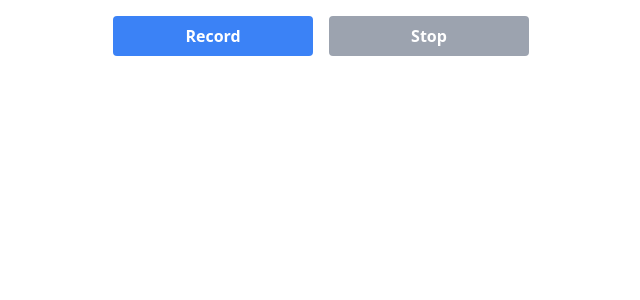
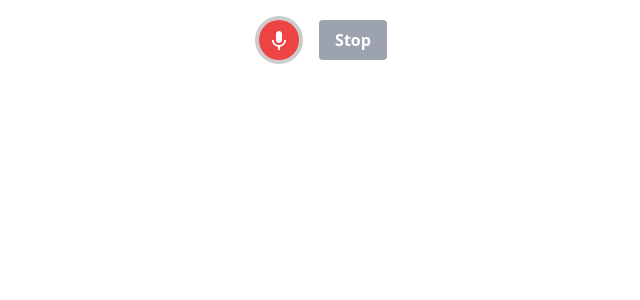
Before and after one commit to damphat/my_recorder_js, a Next.js app: page / in a window 1280 px wide. Shown: the top 300 px of the page, without its empty margins (319-959 px from the left). Built offline with nearby package versions, Linux system fonts and the light colour scheme.

Commit message:
Better record button

```diff
--- /dev/null
+++ b/components/buttons.tsx
@@ -0,0 +1,43 @@
+import { ButtonHTMLAttributes, HTMLProps } from "react";
+
+const Mic = () => (<svg
+width="14px"
+height="19px"
+viewBox="0 0 14 19"
+version="1.1"
+xmlns="http://www.w3.org/2000/svg"
+>
+<g
+  id="Page-1"
+  stroke="none"
+  stroke-width="1"
+  fill="none"
+  fill-rule="evenodd"
+>
+  <path
+    d="M7,12 C8.66,12 9.99,10.66 9.99,9 L10,3 C10,1.34 8.66,0 7,0 C5.34,0 4,1.34 4,3 L4,9 C4,10.66 5.34,12 7,12 Z M12.3,9 C12.3,12 9.76,14.1 7,14.1 C4.24,14.1 1.7,12 1.7,9 L0,9 C0,12.41 2.72,15.23 6,15.72 L6,19 L8,19 L8,15.72 C11.28,15.24 14,12.42 14,9 L12.3,9 Z"
+    id="mic"
+    fill="#FFFFFF"
+    fill-rule="nonzero"
+  ></path>
+</g>
+</svg>)
+
+export const RecordButton = (props: ButtonHTMLAttributes<HTMLButtonElement>) => {
+    var {children, disabled, ...rest} = props;
+  return (
+    <button {...rest}>
+
+        <div className="p-1 rounded-full bg-black/20">
+            {disabled
+            ?<div className="flex h-10 w-10 items-center justify-center rounded-full bg-gray-500">
+                <Mic/>
+            </div>
+            :<div className="duration-250 flex h-10 w-10 items-center justify-center rounded-full bg-red-500 transition ease-in-out hover:scale-110">
+                <Mic/>
+            </div>
+            }
+        </div>
+    </button>
+  );
+};
--- a/pages/index.tsx
+++ b/pages/index.tsx
@@ -1,5 +1,6 @@
 import { useState } from "react";
 import { Recorder } from "../utils/Recorder";
+import { RecordButton } from "../components/buttons";
 
 const Home = () => {
   const [recorder, setRecorder] = useState<Recorder>();
@@ -27,16 +28,13 @@ const Home = () => {
 
   return (
     <div className="container max-w-md m-auto">
-      <div className="m-4 flex gap-4">
-        <button
-          className=" w-1/2 rounded bg-blue-500 py-2 px-4 font-bold text-white hover:bg-blue-700 disabled:bg-gray-400"
+      <div className="m-4 flex gap-4 items-center justify-center">
+        <RecordButton
           onClick={record}
           disabled={!!recorder}
-        >
-          Record
-        </button>
+        />
         <button
-          className="w-1/2 rounded bg-blue-500 py-2 px-4 font-bold text-white hover:bg-blue-700 disabled:bg-gray-400"
+          className="rounded bg-blue-500 py-2 px-4 font-bold text-white hover:bg-blue-700 disabled:bg-gray-400"
           onClick={stop}
           disabled={!recorder}
         >
```
